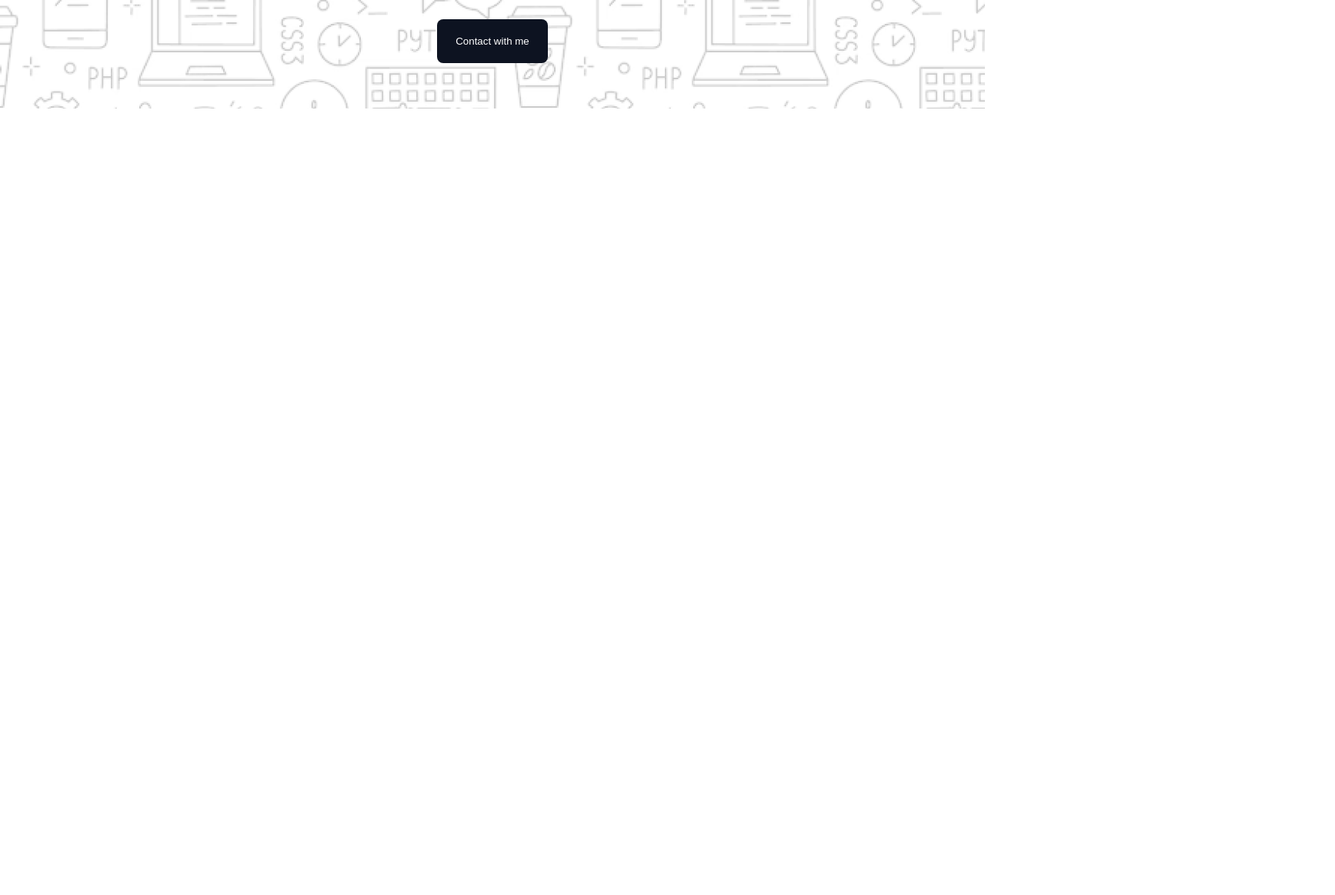
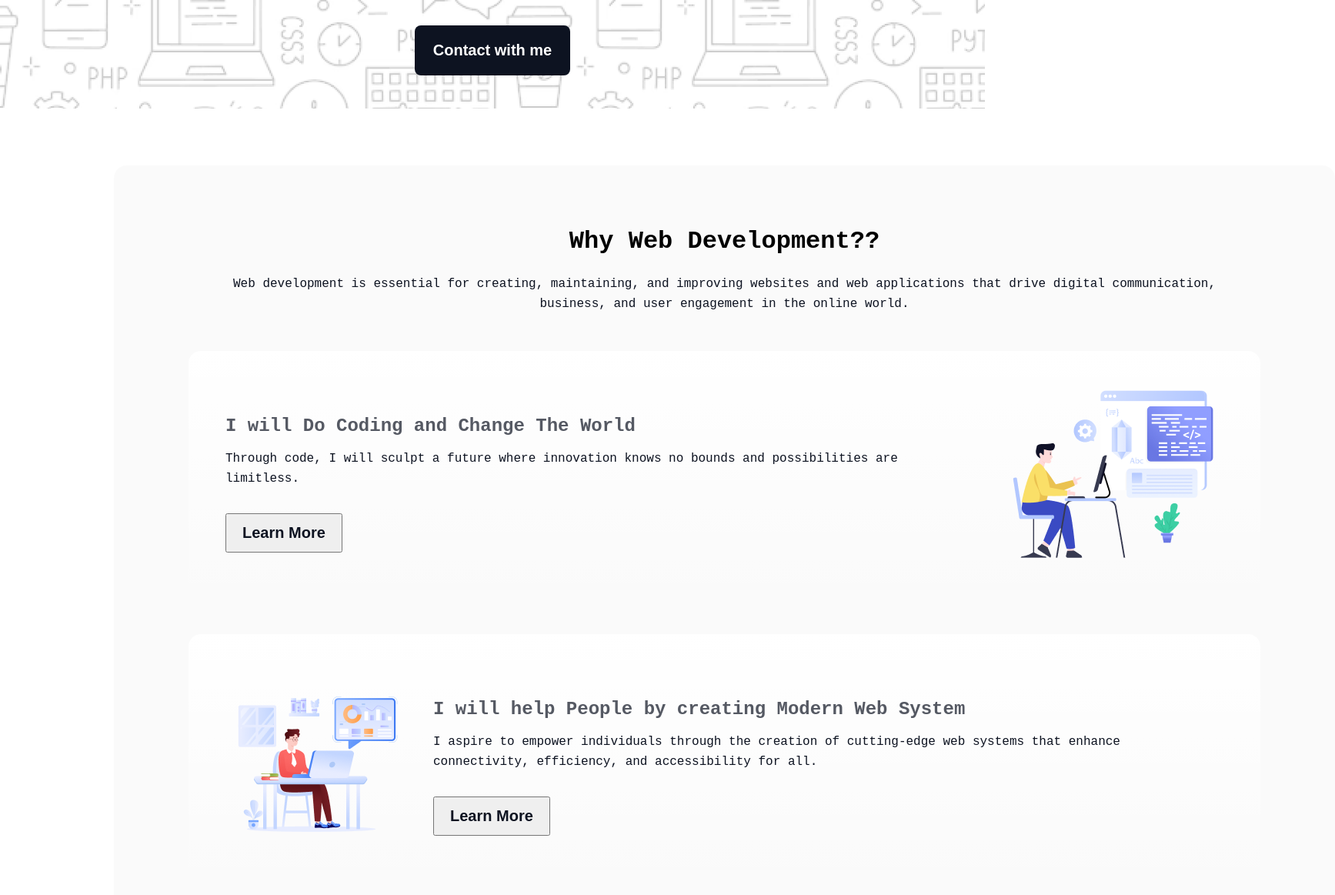
Before and after one commit to mehsam1999/my-first-assignment, a plain HTML site: page index.html in a window 1280 px wide. Shown: the part 511-1674 px from the top of the page at 77% size, 1735 px wide, since content can reach past the window. Before the commit the page ends 800 px from the top, so only its background shows below. Drawn offline with Linux system fonts and the light colour scheme; a web font is replaced by a local one.

Commit message:
added why dev part

```diff
--- a/index.html
+++ b/index.html
@@ -22,7 +22,59 @@
             </div>
         </div>
     </header>
-    <main></main>
+    <main>
+        <section class="web-dev-container">
+            <div class="web-dev-text-content">
+                <h2>Why Web Development??</h2>
+                <p style="line-height: 26px;">Web development is essential for creating, maintaining, and improving websites and web applications that drive digital communication, business, and user engagement in the online world.</p>
+            </div>
+            <div class="card-container">
+                <div class="card-items">
+                    <div class="card-text">
+                        <h3>I will Do Coding and Change The World</h3>
+                        <p>Through code, I will sculpt a future where innovation knows no bounds and possibilities are limitless.</p>
+                        <div>
+                            <button class="btn-card">Learn More</button>
+                        </div>
+                    </div>
+
+                    <div class="card-image">
+                        <img src="assets/Layer_1.png" alt="">
+                    </div>
+                </div>
+
+                <div class="card-items">
+                    <div class="card-image">
+                        <img src="assets/Group 3.png" alt="">
+                    </div>
+                    <div class="card-text">
+                        <h3>I will help People by creating Modern Web System</h3>
+                        <p>I aspire to empower individuals through the creation of cutting-edge web systems that enhance connectivity, efficiency, and accessibility for all.</p>
+                        <div>
+                            <button class="btn-card">Learn More</button>
+                        </div>
+                    </div>
+                </div>
+
+
+                <div class="card-items">
+                    <div class="card-text">
+                        <h3>I will Do Coding and Change The World</h3>
+                        <p>Through code, I will sculpt a future where innovation knows no bounds and possibilities are limitless.</p>
+                        <div>
+                            <button class="btn-card">Learn More</button>
+                        </div>
+                    </div>
+
+                    <div class="card-image">
+                        <img src="assets/Group 4.png" alt="">
+                    </div>
+                </div>
+
+            </div>
+        </section>
+
+    </main>
     <footer></footer>
 </body>
 </html>
--- a/styles/styles.css
+++ b/styles/styles.css
@@ -1,10 +1,11 @@
 @import url('https://fonts.googleapis.com/css2?family=Azeret+Mono:ital,wght@0,100..900;1,100..900&display=swap');
+
 
 * {
     margin: 0;
     padding: 0;
 }
-
+/* [font-family: Azeret Mono;] ta google font e nei but [font-family: "Azeret Mono", monospace;] ta ache jeta figma er sathe match kore nah */
 body{
     font-family: "Azeret Mono", monospace;
 }
@@ -51,6 +52,7 @@ body{
     color: rgb(13, 19, 33);
     font-size: 16px;
     font-weight: 400;
+    line-height: 26px;
     margin-top: 24px;
 }
 .btn-banner{
@@ -58,9 +60,100 @@ body{
     border-radius: 8px;
     border: none;
     color: white;
+    font-size: 20px;
+    font-weight: 600;
     background-color: rgb(13, 19, 33);
     margin-top: 36px;
 }
 
+/* banner styles ends here */
 
-/* banner styles ends here */
+
+/*web-dev styles starts here */
+.web-dev-container{
+    max-width: 1140px;
+    min-width: 1393px;
+    background-color: rgba(13, 19, 33, 0.02);
+    border-radius: 16px;
+    margin: 74px 152px 90px 148px;
+    padding: 80px 97px;
+}
+
+.web-dev-text-content{
+    display: flex;
+    flex-direction: column;
+    justify-content: center;
+    align-items: center;
+    text-align: center;
+    padding: 0 47px 48px;
+}
+
+.web-dev-text-content h2{
+    font-size: 32px;
+    font-weight: 800;
+    margin-bottom: 24px;
+}
+.web-dev-text-content p{
+    color: rgb(13, 19, 33);
+    font-size: 16px;
+    font-weight: 400;
+}
+/*web-dev styles ends here */
+
+/*cards styles starts here */
+.card-container{
+    display: flex;
+    flex-direction: column;
+    justify-content: center;
+    align-items: center;
+}
+.card-items{
+    display: flex;
+    justify-content: space-between;
+    gap: 30px;
+    padding: 48px;
+    background-image: linear-gradient(rgb(255, 255, 255),
+    rgba(255, 255, 255, 0));
+    margin-bottom: 32px;
+    /* border: 2px solid red; */
+    border-radius: 16px;
+}
+.card-text{
+    display: flex;
+    flex-direction: column;
+    align-items: flex-start;
+    justify-content: center;
+    line-height: 26px;
+    padding-right: 20px;
+
+}
+.card-text h3{
+    color: rgba(13, 19, 33, 0.7);
+    font-size: 24px;
+    font-weight: 700;
+    margin-top: 10px;
+}
+
+.card-text p{
+    color: rgb(13, 19, 33);
+    font-size: 16px;
+    font-weight: 400;
+    margin-top: 16px;
+
+}
+
+.btn-card{
+    padding: 12px 20px;
+    margin-top: 32px;
+    color: rgb(13, 19, 33);
+    font-size: 20px;
+    font-weight: 600;
+}
+
+.card-image {
+    display: flex;
+    justify-content: center;
+    align-items: center;
+}
+
+/*cards styles ends here */
```
